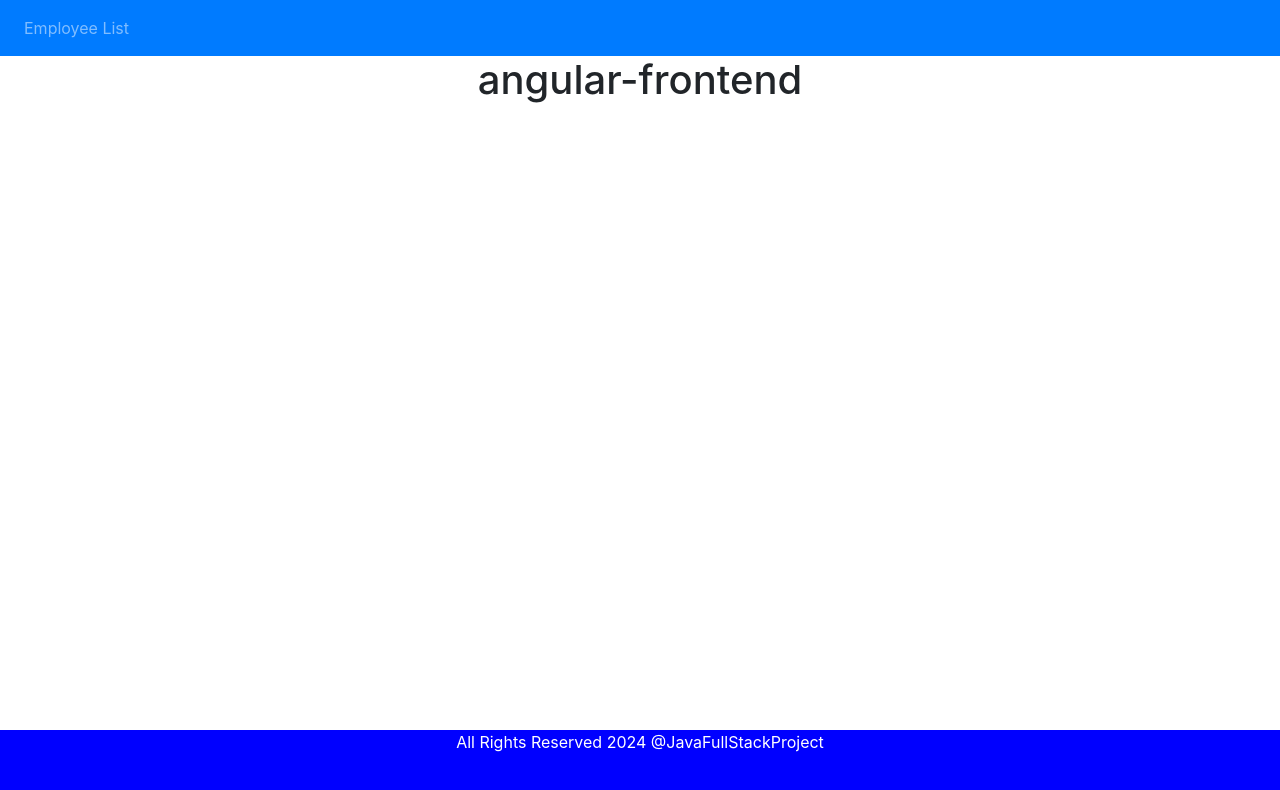
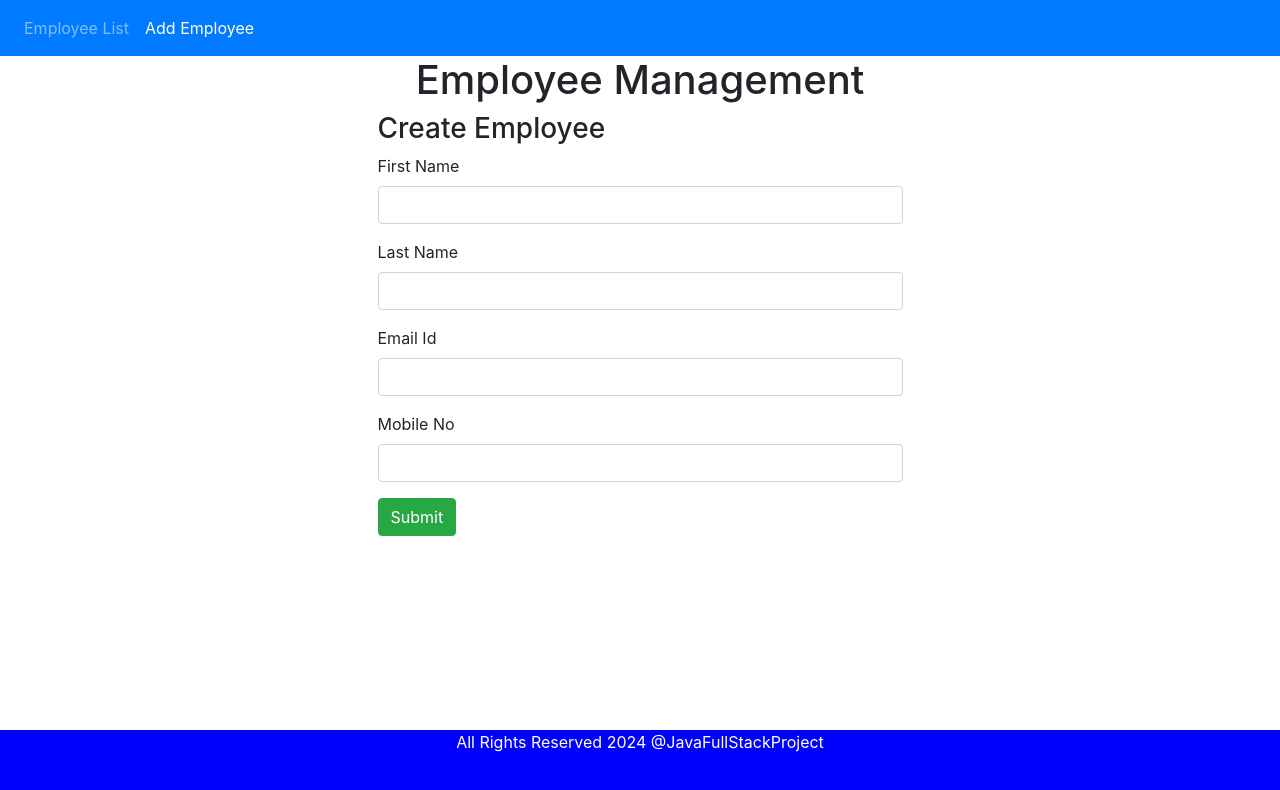
Before and after one commit to rutudeshmukh/Employee-Management-Application, an Angular app in the folder frontend/angular-frontend/: page /create-employee in a window 1280 px wide. Before the commit this address led to /. Shown: the top 790 px of the page. Built offline with nearby package versions, Linux system fonts and the light colour scheme.

Commit message:
Create employee functionality

```diff
--- a/frontend/angular-frontend/src/app/app-routing.module.ts
+++ b/frontend/angular-frontend/src/app/app-routing.module.ts
@@ -1,9 +1,11 @@
 import { NgModule } from '@angular/core';
 import { Routes, RouterModule } from '@angular/router';
 import { EmployeeListComponent } from './employee-list/employee-list.component';
+import { CreateEmployeeComponent } from './create-employee/create-employee.component';
 
 const routes: Routes = [
   {path:'employees', component: EmployeeListComponent},
+  {path:'create-employee',component:CreateEmployeeComponent},
   {path:'',redirectTo:'employees',pathMatch:'full'}
 ];
 
--- a/frontend/angular-frontend/src/app/app.component.html
+++ b/frontend/angular-frontend/src/app/app.component.html
@@ -2,6 +2,9 @@
   <ul class="navbar-nav">
     <li class="nav-item">
       <a routerLink="employees" routerLinkActive="active" class ="nav-link">Employee List</a>
+    </li>
+    <li class="nav-item">
+      <a routerLink="create-employee" routerLinkActive="active" class ="nav-link">Add Employee</a>
     </li>
   </ul>
 </nav>
--- a/frontend/angular-frontend/src/app/app.component.ts
+++ b/frontend/angular-frontend/src/app/app.component.ts
@@ -6,5 +6,5 @@ import { Component } from '@angular/core';
   styleUrls: ['./app.component.css']
 })
 export class AppComponent {
-  title = 'angular-frontend';
+  title = 'Employee Management';
 }
--- /dev/null
+++ b/frontend/angular-frontend/src/app/create-employee/create-employee.component.html
@@ -0,0 +1,27 @@
+<div class="col-md-6 offset-md-3">
+<h3>Create Employee</h3>
+<form (ngSubmit) = "onSubmit()">
+    <div class="form-group">
+        <label>First Name</label>
+        <input type="text" class="form-control" id="firstName"
+        [(ngModel)] = "employee.firstName" name ="firstName">
+    </div>
+    <div class="form-group">
+        <label>Last Name</label>
+        <input type="text" class="form-control" id="lastName"
+        [(ngModel)] = "employee.lastName" name ="lastName">
+    </div>
+    <div class="form-group">
+        <label>Email Id</label>
+        <input type="text" class="form-control" id="emailId"
+        [(ngModel)] = "employee.emailId" name ="emailId">
+    </div>
+    <div class="form-group">
+        <label>Mobile No</label>
+        <input type="text" class="form-control" id="mobileNo"
+        [(ngModel)] = "employee.mobileNo" name ="mobileNo">
+    </div>
+
+    <button class="btn btn-success" type="submit">Submit</button>
+</form>
+</div>
--- /dev/null
+++ b/frontend/angular-frontend/src/app/create-employee/create-employee.component.ts
@@ -0,0 +1,39 @@
+import { Component, OnInit } from '@angular/core';
+import { Employee } from '../employee';
+import { EmployeeService } from '../employee.service';
+import { error } from '@angular/compiler/src/util';
+import { Router } from '@angular/router';
+
+@Component({
+  selector: 'app-create-employee',
+  templateUrl: './create-employee.component.html',
+  styleUrls: ['./create-employee.component.css']
+})
+export class CreateEmployeeComponent implements OnInit {
+
+  employee: Employee = new Employee();
+
+  constructor(private employeeService :EmployeeService,
+    private router: Router) { }
+
+  ngOnInit(): void {
+  }
+
+  saveEmployee(){
+    this.employeeService.createEmployee(this.employee).subscribe(data=>{
+        console.log(data);
+        this.goToEmployeeList();
+    },
+    error => console.log(error));
+  }
+
+  goToEmployeeList(){
+    this.router.navigate(['/employees']);
+  }
+
+  onSubmit(){
+    console.log(this.employee);
+    this.saveEmployee();
+  }
+
+}
--- a/frontend/angular-frontend/src/app/employee.service.ts
+++ b/frontend/angular-frontend/src/app/employee.service.ts
@@ -15,4 +15,8 @@ export class EmployeeService {
   getEmployeeList(): Observable<Employee[]>{
     return this.httpClient.get<Employee[]>(`${this.baseURL}`);
   }
+
+  createEmployee(employee: Employee): Observable<Object>{
+    return this.httpClient.post(`${this.baseURL}`,employee);
+  }
 }
```
Also changed, not shown: frontend/angular-frontend/src/app/app.module.ts (+6 -2 lines), frontend/angular-frontend/src/app/create-employee/create-employee.component.css (added), 1 other file (tests, documents, lock files or other folders).
